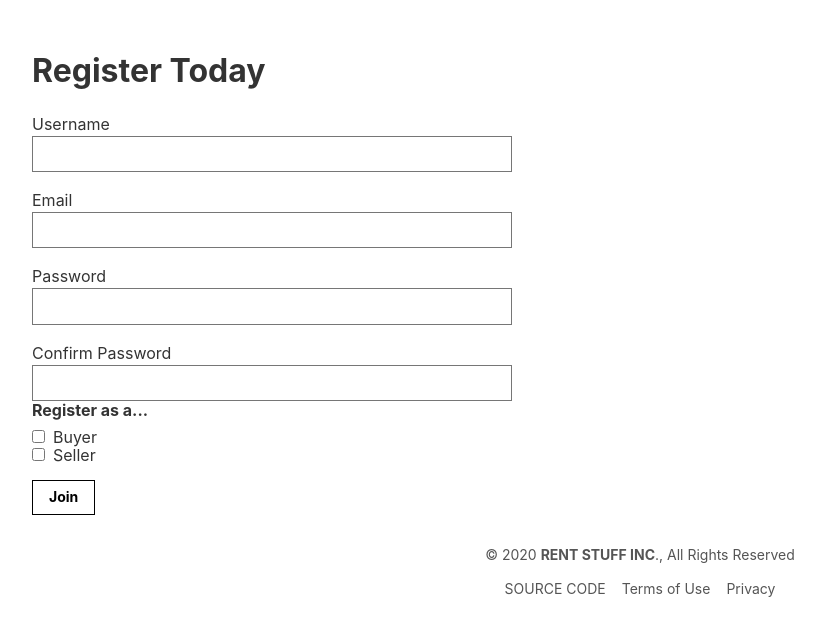
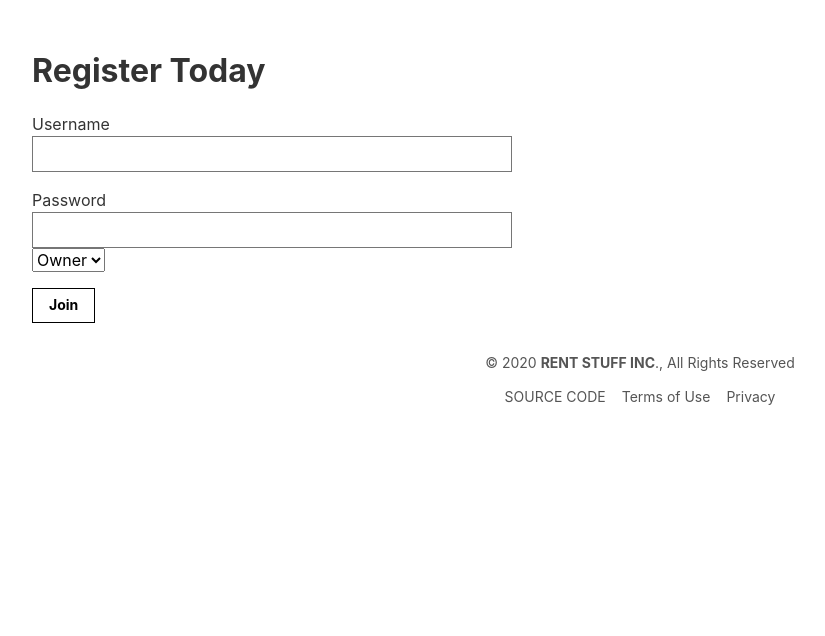
Before and after one commit to bw-eu-use-my-tech-stuff/FE, a React (Create React App) app in the folder fe/: page /register in a window 1280 px wide. Shown: the top 636 px of the page, without its empty margins (0-825 px from the left). Built offline with nearby package versions, Linux system fonts and the light colour scheme; the HTML template or start-up script is replaced by a standard one.

Commit message:
created a dashboard page so that users can log in to their dashboad

```diff
--- a/fe/package.json
+++ b/fe/package.json
@@ -9,6 +9,7 @@
     "@testing-library/jest-dom": "^4.2.4",
     "@testing-library/react": "^9.3.2",
     "@testing-library/user-event": "^7.1.2",
+    "axios": "^0.19.2",
     "react": "^16.12.0",
     "react-dom": "^16.12.0",
     "react-router-dom": "^5.1.2",
--- a/fe/src/components/Login.js
+++ b/fe/src/components/Login.js
@@ -16,9 +16,6 @@ function Login(props) {
   };
   const submitHandler = e => {
     e.preventDefault();
-    console.log(user);
-    // Here add the object to the backend.
-    // Here redirect the user.
   };
 
   return (
--- a/fe/src/components/dashboard.js
+++ b/fe/src/components/dashboard.js
@@ -1,24 +1,60 @@
 import React from "react";
+import { Link } from "react-router-dom";
+import axios from "axios";
 
 function dashboard() {
+  axios
+    .get("https://use-my-tech-stuff-eu.herokuapp.com/api/equipments")
+    .then(function(response) {
+      console.log(response);
+    })
+    .catch(function(error) {
+      console.log(error);
+    });
+
   return (
     <div>
       <nav className="pa3 pa4-ns">
-        <a className="link dim black b f6 f5-ns dib mr3" href="#" title="Home">
-          Site Name
-        </a>
-        <a className="link dim gray    f6 f5-ns dib mr3" href="#" title="Home">
+        <Link
+          to="/"
+          className="link dim black b f6 f5-ns dib mr3"
+          href="#"
+          title="Home"
+        >
+          Rent Tech
+        </Link>
+        <Link
+          to="/"
+          className="link dim gray    f6 f5-ns dib mr3"
+          href="#"
+          title="Home"
+        >
           Home
-        </a>
-        <a className="link dim gray    f6 f5-ns dib mr3" href="#" title="About">
+        </Link>
+        <Link
+          to="/about"
+          className="link dim gray    f6 f5-ns dib mr3"
+          href="#"
+          title="About"
+        >
           About
-        </a>
-        <a className="link dim gray    f6 f5-ns dib mr3" href="#" title="Store">
-          Store
-        </a>
-        <a className="link dim gray    f6 f5-ns dib" href="#" title="Contact">
-          Contact
-        </a>
+        </Link>
+        <Link
+          to="pricing"
+          className="link dim gray    f6 f5-ns dib mr3"
+          href="#"
+          title="Store"
+        >
+          Pricing
+        </Link>
+        <Link
+          to="/works"
+          className="link dim gray    f6 f5-ns dib"
+          href="#"
+          title="Contact"
+        >
+          How it Works
+        </Link>
       </nav>
     </div>
   );
--- a/fe/src/components/register.js
+++ b/fe/src/components/register.js
@@ -5,11 +5,8 @@ import Footer from "./footer";
 const Register = props => {
   const [user, setUser] = useState({
     username: "",
-    email: "",
     password: "",
-    confirmPassword: "",
-    buyer: "",
-    seller: ""
+    account_type: ""
   });
 
   const changeHandler = event => {
@@ -19,7 +16,6 @@ const Register = props => {
 
   const handleSubmit = event => {
     event.preventDefault();
-    props.addUser(user);
   };
   return (
     <div className="pa4 black-80">
@@ -36,59 +32,20 @@ const Register = props => {
             required
           />
           <div className="mt3">
-            <label className="db fw4 lh-copy f">Email</label>
+            <label className="db fw4 lh-copy f">Password</label>
             <input
               className="pa2 input-reset ba bg-transparent w-100 measure"
-              type="email"
-              name="email"
+              type="password"
+              name="password"
               onChange={changeHandler}
-              value={user.email}
+              value={user.password}
               required
             />
-            <div className="mt3">
-              <label className="db fw4 lh-copy f">Password</label>
-              <input
-                className="pa2 input-reset ba bg-transparent w-100 measure"
-                type="password"
-                name="password"
-                onChange={changeHandler}
-                value={user.password}
-                required
-              />
-              <div className="mt3">
-                <label className="db fw4 lh-copy f">Confirm Password</label>
-                <input
-                  className="pa2 input-reset ba bg-transparent w-100 measure"
-                  type="password"
-                  name="confirmPassword"
-                  onChange={changeHandler}
-                  value={user.confirmPassword}
-                  required
-                />
-                <legend className="fw7 mb2">Register as a...</legend>
-                <div>
-                  <input
-                    className="mr2"
-                    type="checkbox"
-                    name="buyer"
-                    onChange={changeHandler}
-                    value={user.buyer}
-                    required
-                  ></input>
-                  <label className="1h-copy">Buyer</label>
-                </div>
-                <div>
-                  <input
-                    className="mr2"
-                    type="checkbox"
-                    name="seller"
-                    onChange={changeHandler}
-                    value={user.seller}
-                    required
-                  ></input>
-                  <label className="1h-copy">Seller</label>
-                </div>
-              </div>
+            <div>
+              <select onChange={changeHandler} required>
+                <option value="owner">Owner</option>
+                <option value="renter">Renter</option>
+              </select>
             </div>
           </div>
         </div>
@@ -106,5 +63,4 @@ const Register = props => {
     </div>
   );
 };
-
 export default Register;
```
Also changed, not shown: 1 other file (tests, documents, lock files or other folders).
